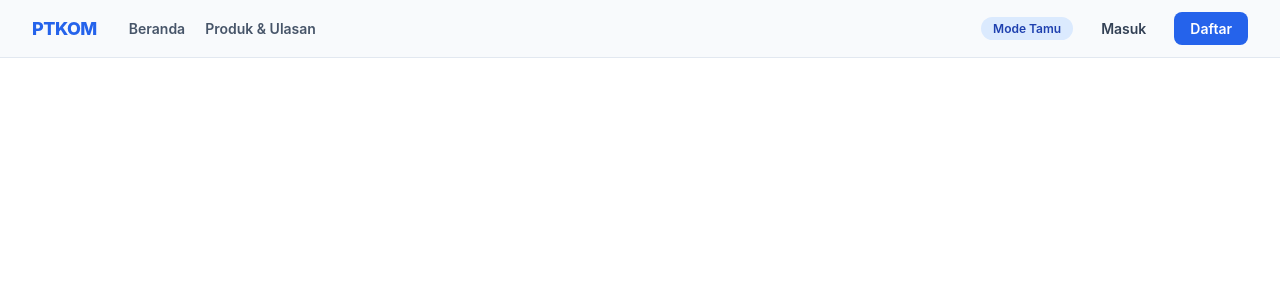
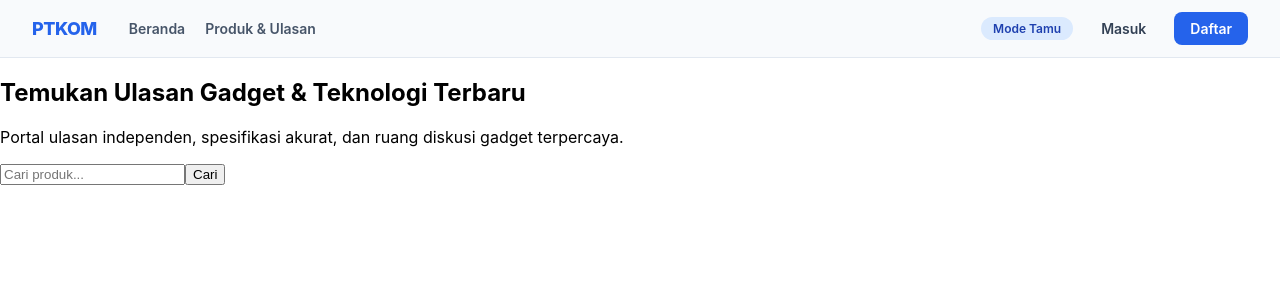
Before and after one commit to Yudhistira-tra/FrontEnd, a React (Create React App) app in the folder frontend/: page / in a window 1280 px wide. Shown: the top 300 px of the page. Built offline with nearby package versions, Linux system fonts and the light colour scheme.

Commit message:
hero-section-1

```diff
--- a/frontend/src/App.js
+++ b/frontend/src/App.js
@@ -1,11 +1,14 @@
 import './App.css';
 import './Components/navbar.css';
+import './Components/HeroSection.css';
 import { Navbar } from './Components/navbar.jsx';
+import { HeroSection } from './Components/HeroSection.jsx';
 
 function App() {
   return (
     <div className="App">
       <Navbar />
+      <HeroSection />
     </div>
   );
 }
--- /dev/null
+++ b/frontend/src/Components/HeroSection.jsx
@@ -0,0 +1,17 @@
+import React, { useState } from 'react';
+
+
+export function HeroSection() {
+    return (
+        <section className="hero-section">
+            <div className="top-text">
+                <h1>Temukan Ulasan Gadget & Teknologi Terbaru</h1>
+                <p>Portal ulasan independen, spesifikasi akurat, dan ruang diskusi gadget terpercaya.</p>
+                <div className="hero-search">
+                    <input className="search-input" type="text" placeholder="Cari produk..." />
+                    <button type="button" className="search-btn">Cari</button>
+                </div>
+            </div>
+        </section>
+    );
+}
```
Also changed, not shown: frontend/src/Components/HeroSection.css (added).
